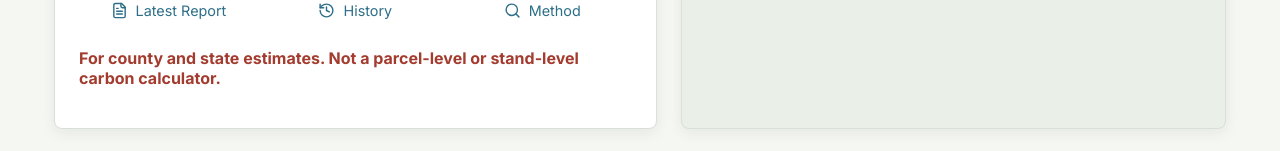
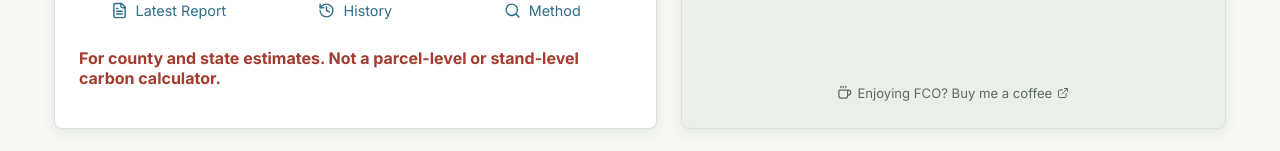
Before and after one commit to loggingchance/FCO, a React (Vite) app in the folder frontend/: page / in a window 1280 px wide. Shown: the part 716-867 px from the top of the page. Built offline with nearby package versions, Linux system fonts and the light colour scheme; no server answers.

Commit message:
Update FCO (2026-06-21 15:43)

```diff
--- a/frontend/api/[...path].js
+++ b/frontend/api/[...path].js
@@ -67,7 +67,7 @@ function queryParameter(request, name) {
 
 const USAGE_EVENTS = new Set([
   "page_view", "estimate_generated", "estimate_failed", "comparison_generated",
-  "comparison_failed", "export_created", "feedback_opened",
+  "comparison_failed", "export_created", "feedback_opened", "support_opened",
 ]);
 
 function usageWeekKey(date = new Date()) {
--- a/frontend/src/pages/Home.tsx
+++ b/frontend/src/pages/Home.tsx
@@ -1,6 +1,7 @@
-import { ArrowRight, BadgeCheck, FileText, Filter, History, Layers3, MapPin, Search } from "lucide-react";
+import { ArrowRight, BadgeCheck, Coffee, ExternalLink, FileText, Filter, History, Layers3, MapPin, Search } from "lucide-react";
 import type { Page } from "../types";
 import { COUNTIES, STATES } from "../../shared/counties.js";
+import { trackUsage } from "../services/analytics";
 
 const resultContents = [
   ["Official source", "Every number comes from a completed USDA Forest Service FIADB-API request."],
@@ -46,6 +47,11 @@ export function Home({ setPage }: { setPage: (page: Page) => void }) {
             <div key={title}><BadgeCheck size={21} /><span><strong>{title}</strong><small>{body}</small></span></div>
           ))}
         </div>
+        <div className="home-support">
+          <a href="https://venmo.com/u/Steven-Bick-1" target="_blank" rel="noreferrer" onClick={() => trackUsage("support_opened", { page: "home" })}>
+            <Coffee size={15} aria-hidden="true" /> Enjoying FCO? Buy me a coffee <ExternalLink size={12} aria-hidden="true" />
+          </a>
+        </div>
       </div>
 
       <div className="feature-grid">
--- a/frontend/src/services/analytics.ts
+++ b/frontend/src/services/analytics.ts
@@ -5,7 +5,8 @@ export type UsageEvent =
   | "comparison_generated"
   | "comparison_failed"
   | "export_created"
-  | "feedback_opened";
+  | "feedback_opened"
+  | "support_opened";
 
 export function trackUsage(event: UsageEvent, dimensions: Record<string, string | number | undefined> = {}) {
   fetch("/api/analytics/event", {
--- a/frontend/src/styles.css
+++ b/frontend/src/styles.css
@@ -67,7 +67,7 @@ main { max-width: 1220px; margin: 0 auto; padding: var(--space-4); }
 .home-secondary-actions { display: grid; grid-template-columns: repeat(3, minmax(0, 1fr)); gap: 8px; margin-bottom: 18px; }
 .home-secondary-actions button { width: 100%; padding: 0 9px; border-color: transparent; background: transparent; color: var(--blue); font-size: .9rem; }
 .home-secondary-actions button:hover { border-color: var(--line); background: #f7f9f6; }
-.home-dashboard { display: grid; grid-template-rows: auto auto; gap: 14px; align-content: start; background: #eaf0e7; }
+.home-dashboard { display: grid; grid-template-rows: auto auto 1fr; gap: 14px; align-content: start; background: #eaf0e7; }
 .dashboard-context { display: flex; align-items: baseline; justify-content: space-between; gap: 12px; }
 .dashboard-context strong { color: var(--green); font-size: 1.1rem; }
 .dashboard-context span { color: var(--muted); font-size: .82rem; }
@@ -88,6 +88,9 @@ main { max-width: 1220px; margin: 0 auto; padding: var(--space-4); }
 .integrity-list svg { color: var(--green); margin-top: 1px; }
 .integrity-list span { display: grid; gap: 3px; }
 .integrity-list small { color: var(--muted); line-height: 1.35; }
+.home-support { align-self: end; justify-self: center; padding-top: 14px; }
+.home-support a { display: inline-flex; align-items: center; gap: 5px; color: var(--muted); font-size: .82rem; text-decoration: none; }
+.home-support a:hover { color: var(--green); text-decoration: underline; }
 .feature-grid { grid-column: 1 / -1; display: grid; grid-template-columns: repeat(4, minmax(0, 1fr)); gap: 14px; }
 .feature, .module-grid article, .source-list article { background: #fff; border: 1px solid var(--line); border-radius: 8px; padding: 18px; }
 .feature-link { display: grid; grid-template-columns: auto minmax(0, 1fr) auto; align-items: center; gap: 12px; min-height: 112px; padding: 16px; text-align: left; }
@@ -230,7 +233,7 @@ dd { margin: 5px 0 18px; color: var(--muted); }
 @media print {
   @page { size: letter landscape; margin: .4in; }
   body { background: #fff; color: #000; }
-  .site-header, .footer, .form-panel, .actions, .report-identifier-field, .filename-preview, .page-grid > .panel.wide:first-child { display: none !important; }
+  .site-header, .footer, .home-support, .form-panel, .actions, .report-identifier-field, .filename-preview, .page-grid > .panel.wide:first-child { display: none !important; }
   .print-report-identifier { display: block; }
   main { max-width: none; padding: 0; }
   .page-grid { display: grid; grid-template-columns: 1fr 1fr; gap: 12px; }
```
